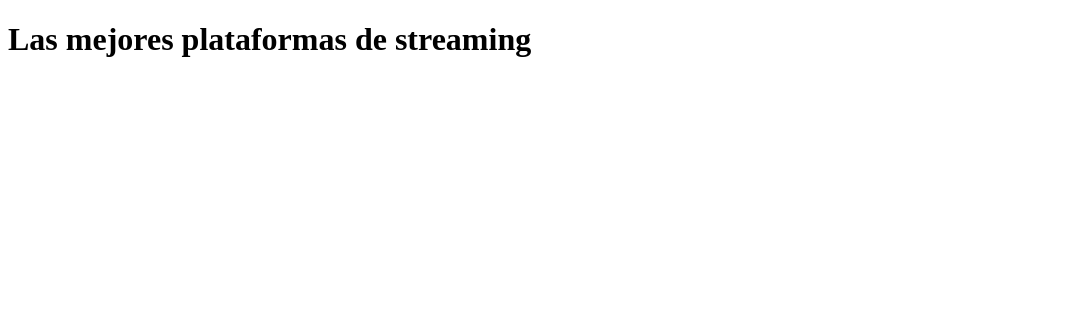
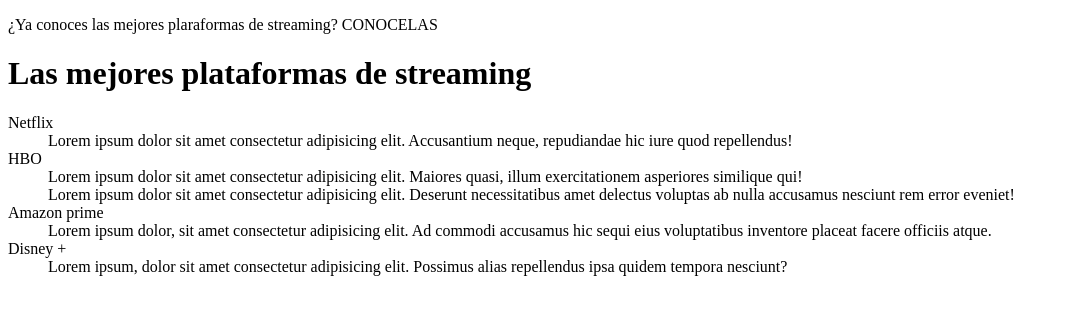
Before and after one commit to GhandiNieto16/Practica23agost0o, a plain HTML site: page index.html in a window 1280 px wide. Shown: the whole page, without its empty margins (0-1068 px from the left). Drawn offline with Linux system fonts and the light colour scheme.

Commit message:
descripcion de apps

```diff
--- a/index.html
+++ b/index.html
@@ -4,9 +4,21 @@
     <meta charset="UTF-8">
     <meta name="viewport" content="width=device-width, initial-scale=1.0">
     <title>Las mejores aplicaciones de streaming</title>
+    <p>¿Ya conoces las mejores plaraformas de streaming? CONOCELAS</p>
 </head>
 <body>
     <h1>Las mejores plataformas de streaming</h1>
+    <dl>
+        <dt>Netflix</dt>
+        <dd>Lorem ipsum dolor sit amet consectetur adipisicing elit. Accusantium neque, repudiandae hic iure quod repellendus!</dd>
+        <dt>HBO</dt>
+        <dd>Lorem ipsum dolor sit amet consectetur adipisicing elit. Maiores quasi, illum exercitationem asperiores similique qui!</dd>
+        <dd>Lorem ipsum dolor sit amet consectetur adipisicing elit. Deserunt necessitatibus amet delectus voluptas ab nulla accusamus nesciunt rem error eveniet!</dd>
+        <dt>Amazon prime</dt>
+        <dd>Lorem ipsum dolor, sit amet consectetur adipisicing elit. Ad commodi accusamus hic sequi eius voluptatibus inventore placeat facere officiis atque.</dd>
+        <dt>Disney +</dt>
+        <dd>Lorem ipsum, dolor sit amet consectetur adipisicing elit. Possimus alias repellendus ipsa quidem tempora nesciunt?</dd>
+    </dl>
 
 </body>
 </html>
```
